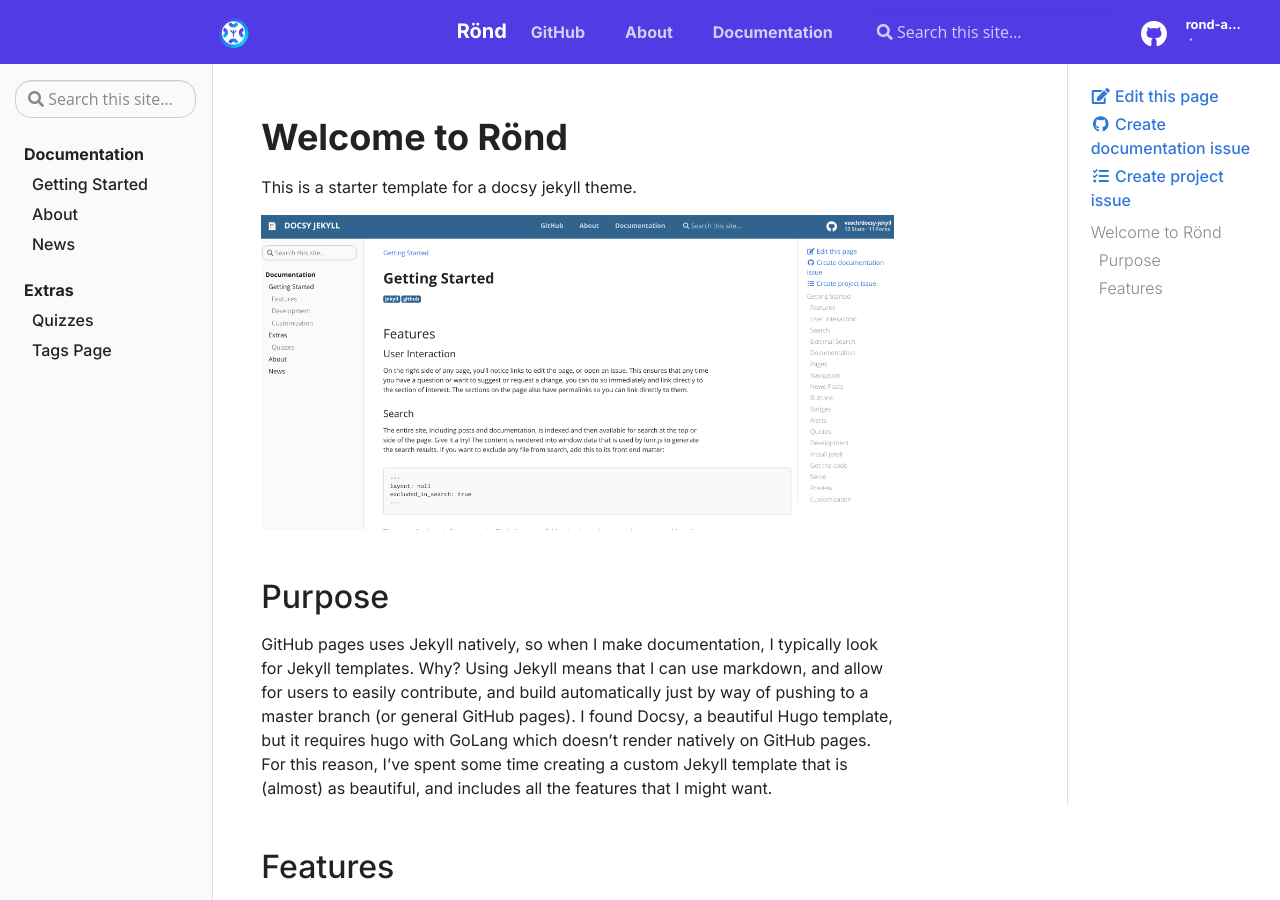
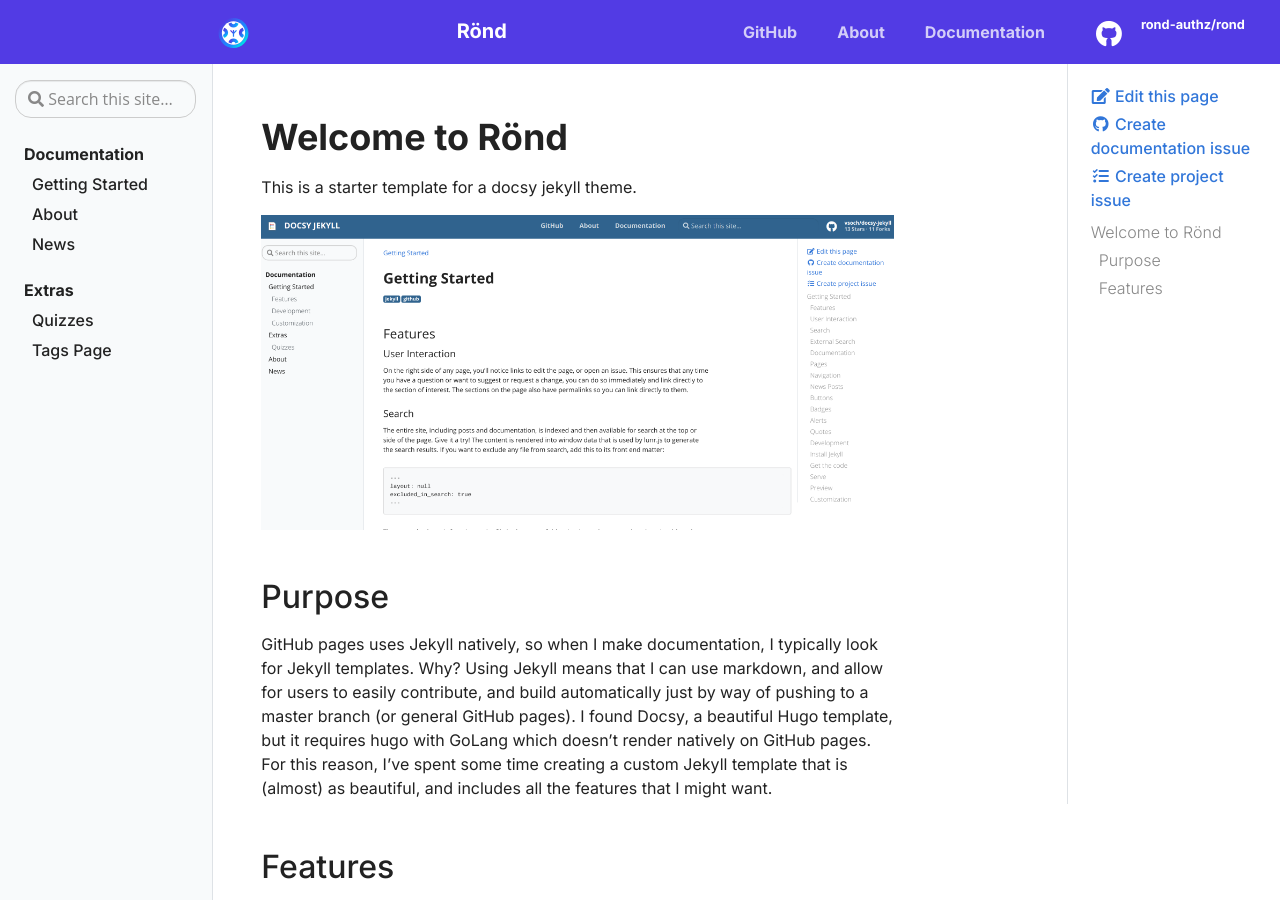
Before and after one commit to rond-authz/rond-authz.github.io, a Jekyll site: the page built from pages/index.md, in a window 1280 px wide and 900 px high. Built offline with Jekyll 4.4.1, drawn with Linux system fonts in a browser that asks for light colours.

Commit message:
Update header.html

```diff
--- a/_includes/header.html
+++ b/_includes/header.html
@@ -13,16 +13,13 @@
 			</li>{% endfor %}
 		</ul>
 	</div>
-	<div class="navbar-nav d-none d-lg-block">
- <input type="search" class="form-control td-search-input" placeholder="&#xf002 Search this site…" aria-label="Search this site…" autocomplete="off">
-        </div>
 
 	<div class="navbar-nav d-none d-lg-block">
           <a class="gh-source" data-gh-source="github" href="{{ site.repo }}" title="Go to repository" data-md-state="done">
           <div class="gh-source__repository">
             <i class="fab fa fa-github fa-2x" style='padding-right:20px; float:left; margin-top:5px'></i>
             {{ site.github_user }}/{{ site.github_repo }}
-          <ul class="gh-source__facts"><li class="gh-source__fact" id='stars'></li><li id="forks" class="gh-source__fact"></li></ul></div></a>
+        </div></a>
         </div>
       </div>
 
```
